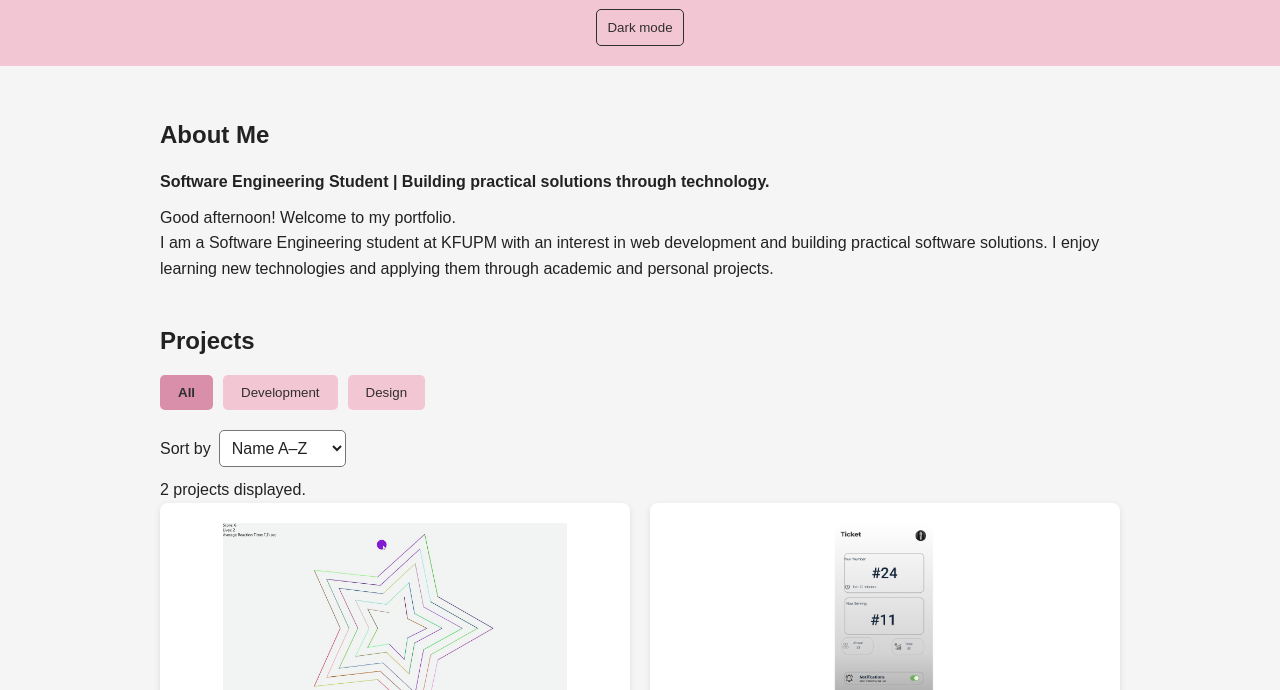
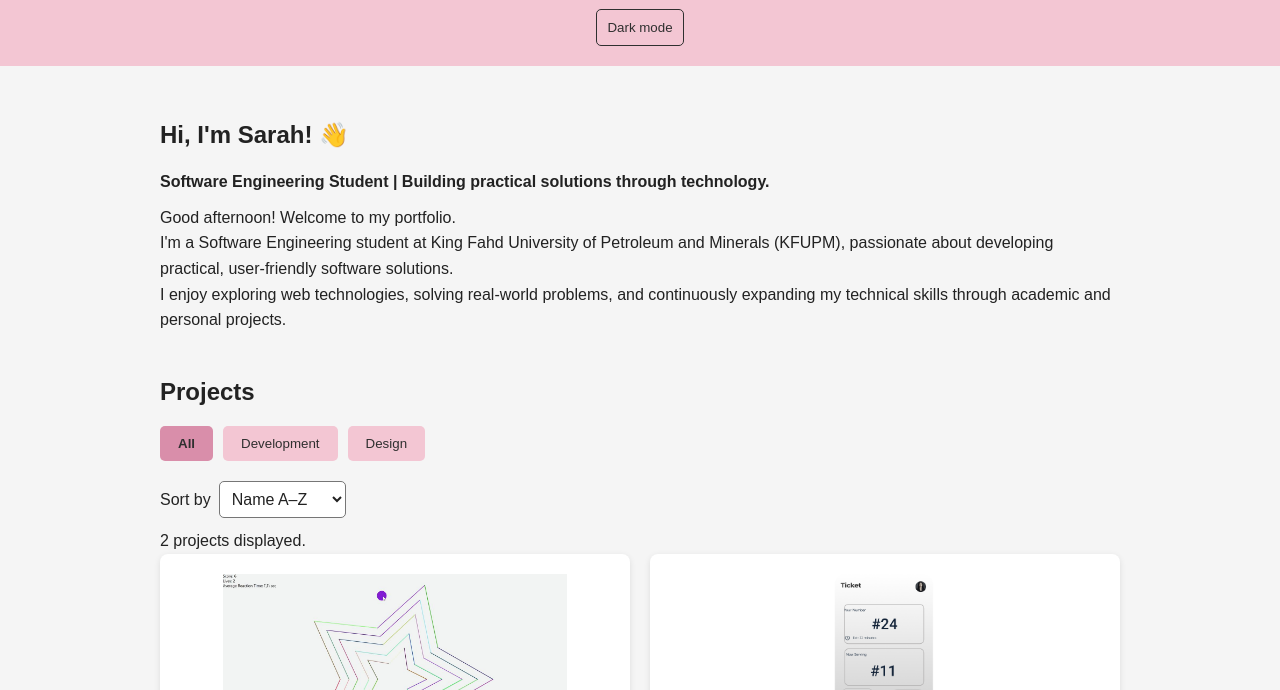
Before and after one commit to Sarahalmanjahi/202371590-SarahAlmanjahi-assignment3, a plain HTML site: page index.html in a window 1280 px wide. Shown: the part 110-800 px from the top of the page. Drawn offline with Linux system fonts and the light colour scheme; no server answers.

Commit message:
Improve my About Me text

```diff
--- a/index.html
+++ b/index.html
@@ -26,7 +26,7 @@
   <main>
     <!-- About Section -->
     <section id="about">
-      <h2>About Me</h2>
+      <h2>Hi, I'm Sarah! 👋</h2>
 
       <p class="tagline">
         Software Engineering Student | Building practical solutions
@@ -35,12 +35,17 @@
 
       <p id="greeting"></p>
 
-      <p>
-        I am a Software Engineering student at KFUPM with an interest
-        in web development and building practical software solutions.
-        I enjoy learning new technologies and applying them through
-        academic and personal projects.
-      </p>
+       <p>
+    I'm a Software Engineering student at King Fahd University
+    of Petroleum and Minerals (KFUPM), passionate about
+    developing practical, user-friendly software solutions.
+  </p>
+
+  <p>
+    I enjoy exploring web technologies, solving real-world
+    problems, and continuously expanding my technical skills
+    through academic and personal projects.
+  </p>
     </section>
 
     <!-- Projects Section -->
```
